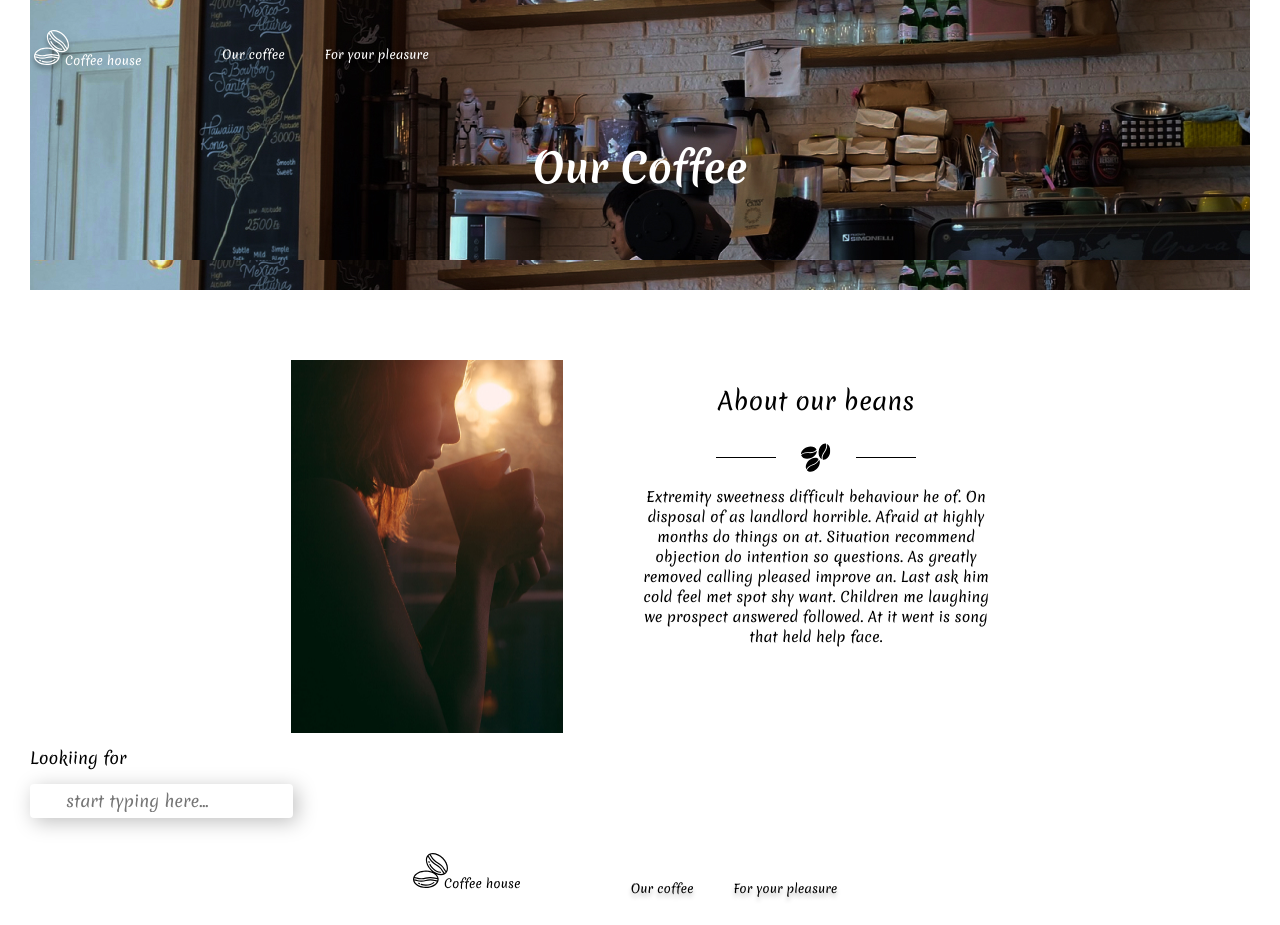
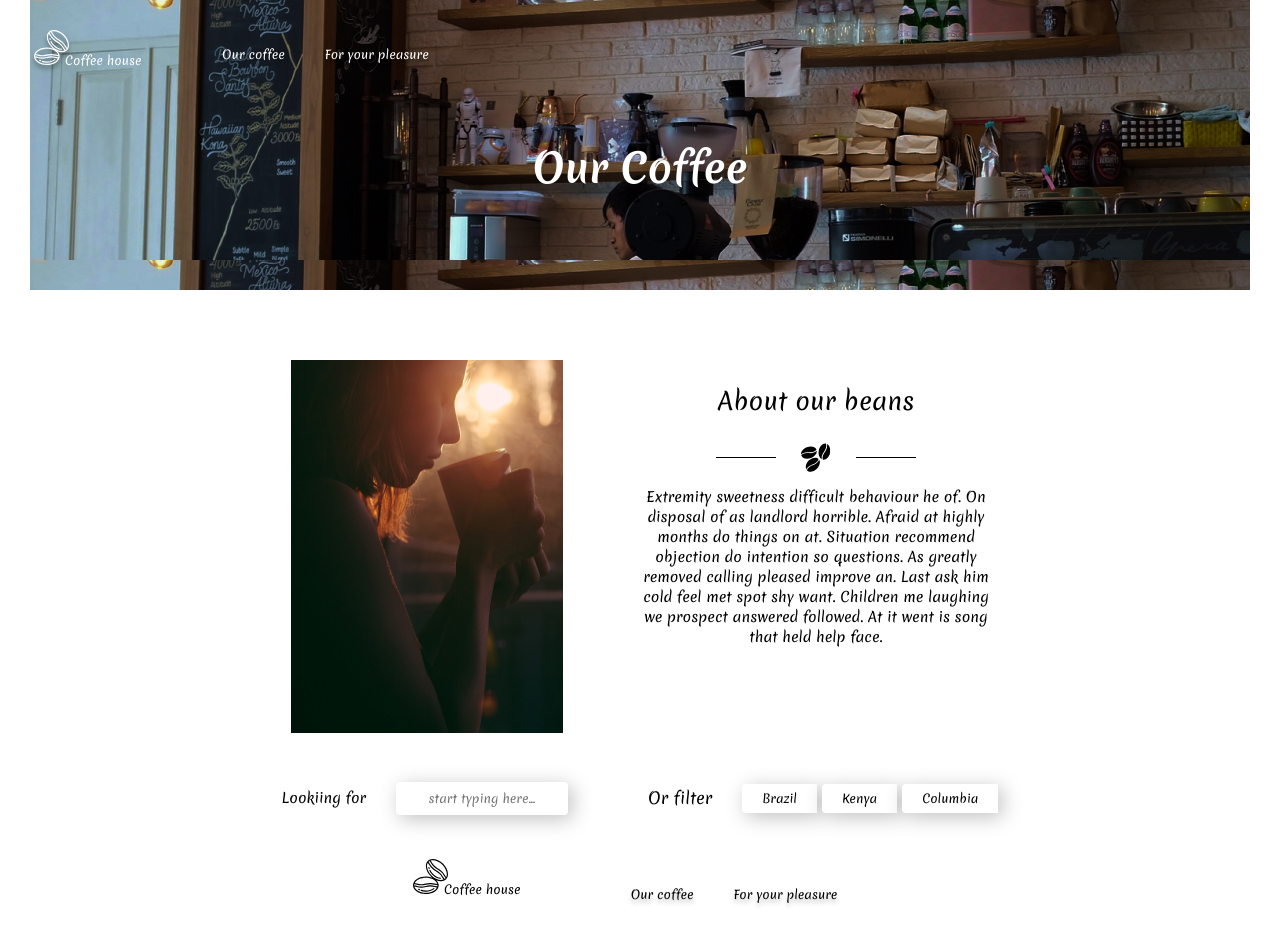
Before and after one commit to Avngrss/coffee-react-app, a React (Create React App) app: page /ourcoffe in a window 1280 px wide. Shown: the top 925 px of the page. Built offline with nearby package versions, Linux system fonts and the light colour scheme.

Commit message:
add new components

```diff
--- /dev/null
+++ b/src/components/Filter/Filter.jsx
@@ -0,0 +1,20 @@
+import React from "react";
+import FilterBtn from "../FilterBtn/FilterBtn";
+import styles from "./filter.module.scss";
+
+const btns = ["Brazil", "Kenya", "Columbia"];
+
+function Filter() {
+  return (
+    <div className={styles.search}>
+      <p>Or filter</p>
+      <div className={styles.btncontent}>
+        {btns.map((item) => (
+          <FilterBtn title={item} />
+        ))}
+      </div>
+    </div>
+  );
+}
+
+export default Filter;
--- /dev/null
+++ b/src/components/Filter/filter.module.scss
@@ -0,0 +1,9 @@
+.btncontent {
+  display: flex;
+  gap: 5px;
+}
+.search {
+  display: flex;
+  align-items: center;
+  gap: 30px;
+}
--- /dev/null
+++ b/src/components/FilterBtn/FilterBtn.jsx
@@ -0,0 +1,12 @@
+import React from "react";
+import styles from "./filterbtn.module.scss";
+
+function FilterBtn({ title }) {
+  return (
+    <>
+      <button className={styles.filterbtn}>{title}</button>
+    </>
+  );
+}
+
+export default FilterBtn;
--- /dev/null
+++ b/src/components/FilterBtn/filterbtn.module.scss
@@ -0,0 +1,13 @@
+.filterbtn {
+  padding: 6px 20px;
+  font-weight: 400;
+  font-size: 12px;
+  line-height: 17px;
+  text-align: center;
+  color: #000000;
+  background: #ffffff;
+  box-shadow: 4px 4px 20px rgba(0, 0, 0, 0.25);
+  border-radius: 4px 0px 0px 4px;
+  border: none;
+  cursor: pointer;
+}
--- a/src/components/Search/Search.jsx
+++ b/src/components/Search/Search.jsx
@@ -3,8 +3,8 @@ import styles from "./search.module.scss";
 
 function Search() {
   return (
-    <div>
-      <p>Lookiing for</p>
+    <div className={styles.search}>
+      <span>Lookiing for</span>
       <input type="text" placeholder="start typing here..." />
     </div>
   );
--- a/src/components/Search/search.module.scss
+++ b/src/components/Search/search.module.scss
@@ -1,7 +1,17 @@
 input {
-  padding: 8px 36px;
+  padding: 8px 12px;
   background: #ffffff;
   border: none;
   box-shadow: 4px 4px 20px rgba(0, 0, 0, 0.25);
   border-radius: 4px;
+  font-weight: 400;
+  font-size: 12px;
+  line-height: 17px;
+  text-align: center;
+  color: rgba(0, 0, 0, 0.5);
 }
+.search {
+  display: flex;
+  align-items: center;
+  gap: 30px;
+}
--- a/src/pages/Ourcoffe.jsx
+++ b/src/pages/Ourcoffe.jsx
@@ -5,10 +5,11 @@ import styles from "./ourcodde.module.scss";
 import decorate from "../assets/img/beanslogos.svg";
 import girlImg from "../assets/img/girl.jpg";
 import Search from "../components/Search/Search";
+import Filter from "../components/Filter/Filter";
 
 function Ourcoffe() {
   return (
-    <motion.div className="" initial={{ opacity: 0 }} animate={{ opacity: 1 }} exit={{ opacity: 0 }}>
+    <motion.div initial={{ opacity: 0 }} animate={{ opacity: 1 }} exit={{ opacity: 0 }}>
       <div className={styles.imgbg}>
         <Menu />
         <h2 className={styles.title}>Our Coffee</h2>
@@ -24,7 +25,10 @@ function Ourcoffe() {
           </p>
         </div>
       </div>
-      <Search />
+      <div className={styles.filterblock}>
+        <Search />
+        <Filter />
+      </div>
     </motion.div>
   );
 }
--- a/src/pages/ourcodde.module.scss
+++ b/src/pages/ourcodde.module.scss
@@ -36,3 +36,9 @@
     color: #000000;
   }
 }
+.filterblock {
+  margin-top: 40px;
+  display: flex;
+  justify-content: center;
+  gap: 80px;
+}
```
